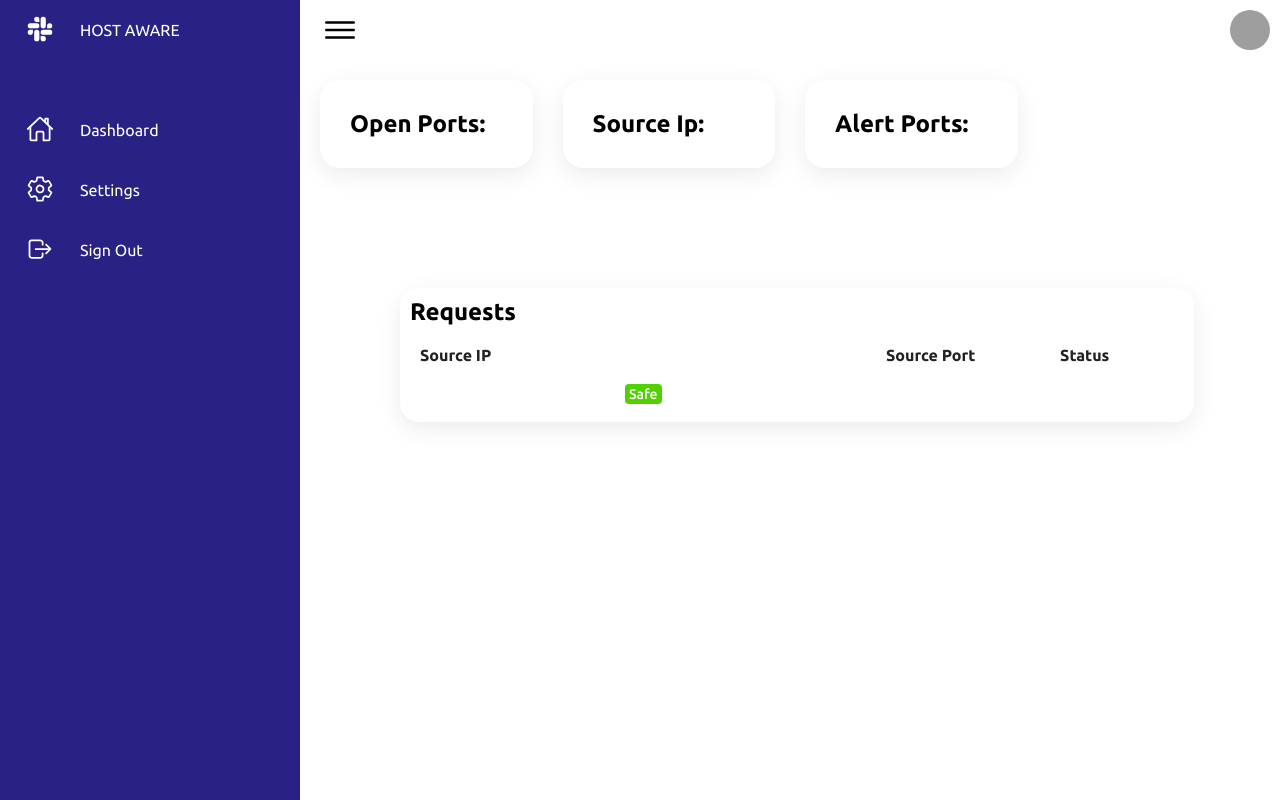
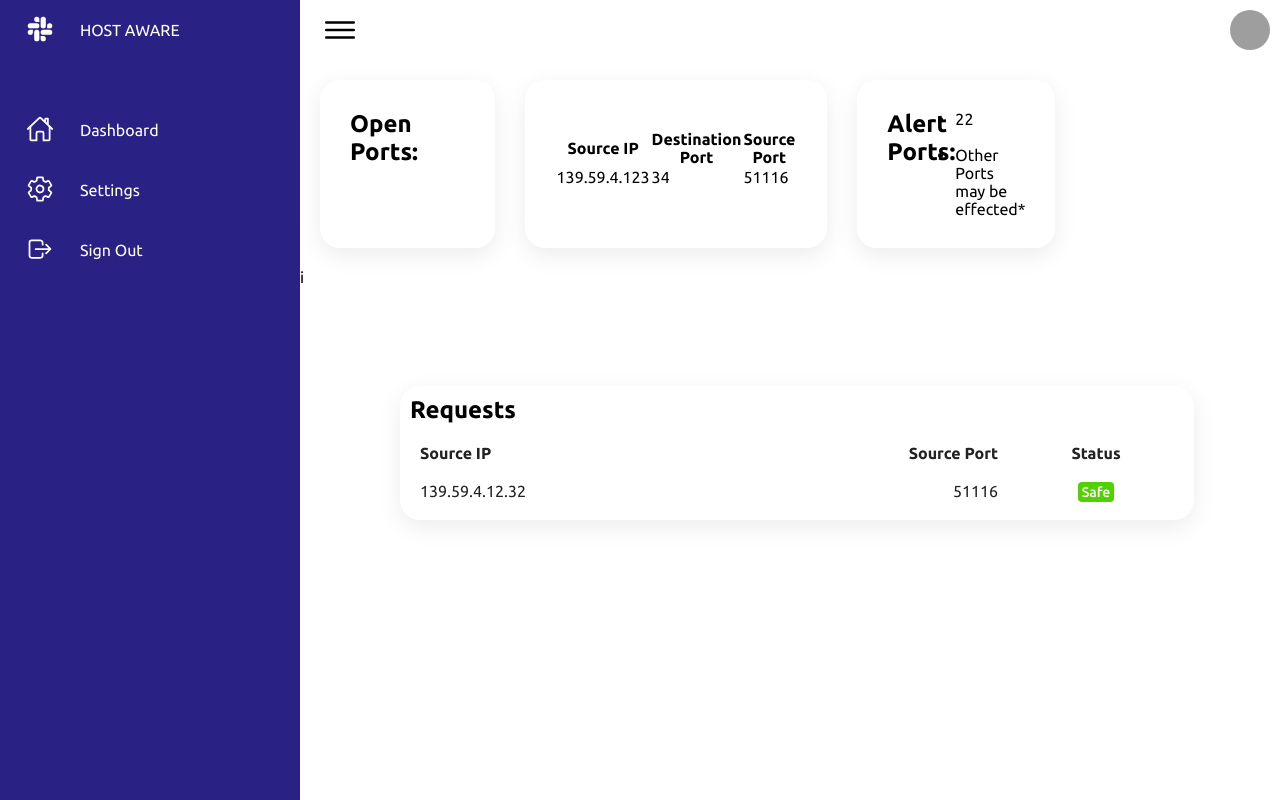
Before and after one commit to h1mzy0ti/ids, a Flask app: page /dashboard in a window 1280 px wide; the page is wider, and only the part inside the window is pictured. Run offline with Flask 3, Linux system fonts and the light colour scheme; data that the repository does not hold is empty; parts of the project's set-up code (start-up, migrations or seed data) failed here and were passed over; grey boxes are pictures that could not be loaded.

Commit message:
Update dashboard.html

```diff
--- a/doneflask/templates/dashboard.html
+++ b/doneflask/templates/dashboard.html
@@ -95,16 +95,31 @@
                     </ul>
                 </div>
                 <div class="card">
-                    <h2>Source Ip:</h2>
-                    <ul>
-                    </ul>
+                        <ul>
+                            <table>
+                                   <tr>
+                                      <th>Source IP</th>
+                                      <th>Destination Port</th>
+                                      <th>Source Port</th><br>
+                                   </tr>
+                                   <tr>
+                                       <td>139.59.4.123</td>
+                                       <td>34</td>
+                                       <td>51116</td>
+                                  </tr>
+                            </table>
+                        </ul>
                 </div>
                 <div class="card">
                     <h2>Alert Ports:</h2>
+                    <br>
                     <ul>
+                            <li>22</li><br>
+                            <li>Other Ports may be effected*</>
+
                     </ul>
                 </div>
-            </div>
+            </div>i
 
             <!-- ================ Order Details List ================= -->
             <div class="details">
@@ -124,10 +139,8 @@
 
                         <tbody>
                             <tr>
-                                {% for item in requests %}
-                                <td>{{ item }}</td>
-                                {% endfor %}
-
+                                <td>139.59.4.12.32</td>
+                                <td>51116</td>
                                 <td><span class="status delivered">Safe</span></td>
                             </tr>
                         </tbody>
```
